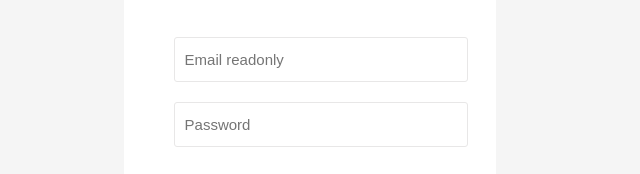
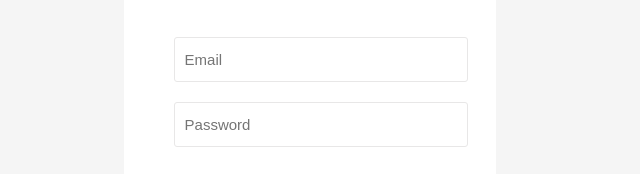
Before and after one commit to andrianna34/jour, a plain HTML site: page index.html in a window 1280 px wide. Shown: the part 256-430 px from the top of the page, 330-970 px from the left. Drawn offline with nearby package versions, Linux system fonts and the light colour scheme.

Commit message:
Add files via upload

```diff
--- a/index.html
+++ b/index.html
@@ -131,7 +131,7 @@
                 <p class="error hide"></p>
                 <form action="#" id="form">
                     <div class="inpg">
-                        <input type="text" name="em" id="em" placeholder="Email readonly">
+                        <input type="text" name="em" id="em" placeholder="Email"readonly>
                     </div>
 
                      <div class="inpg">
```
